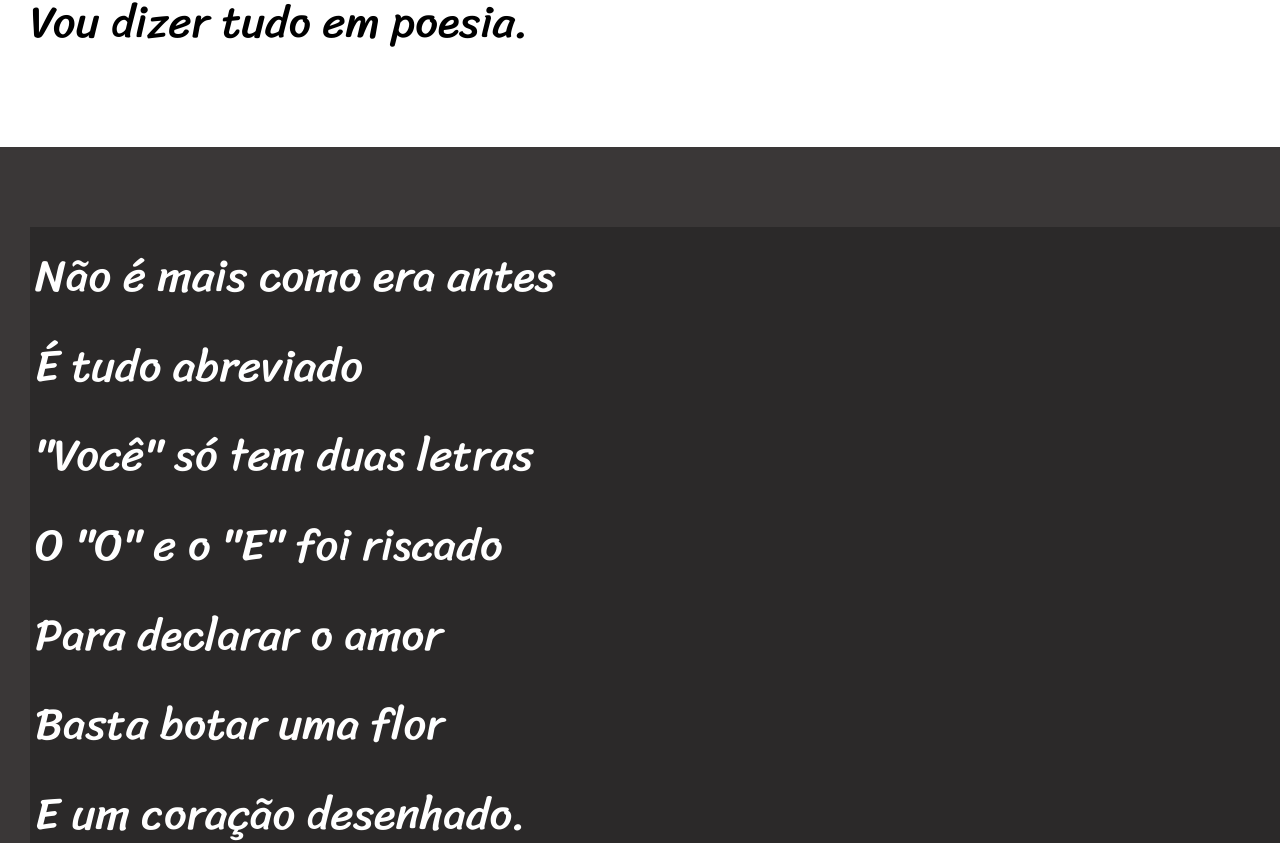
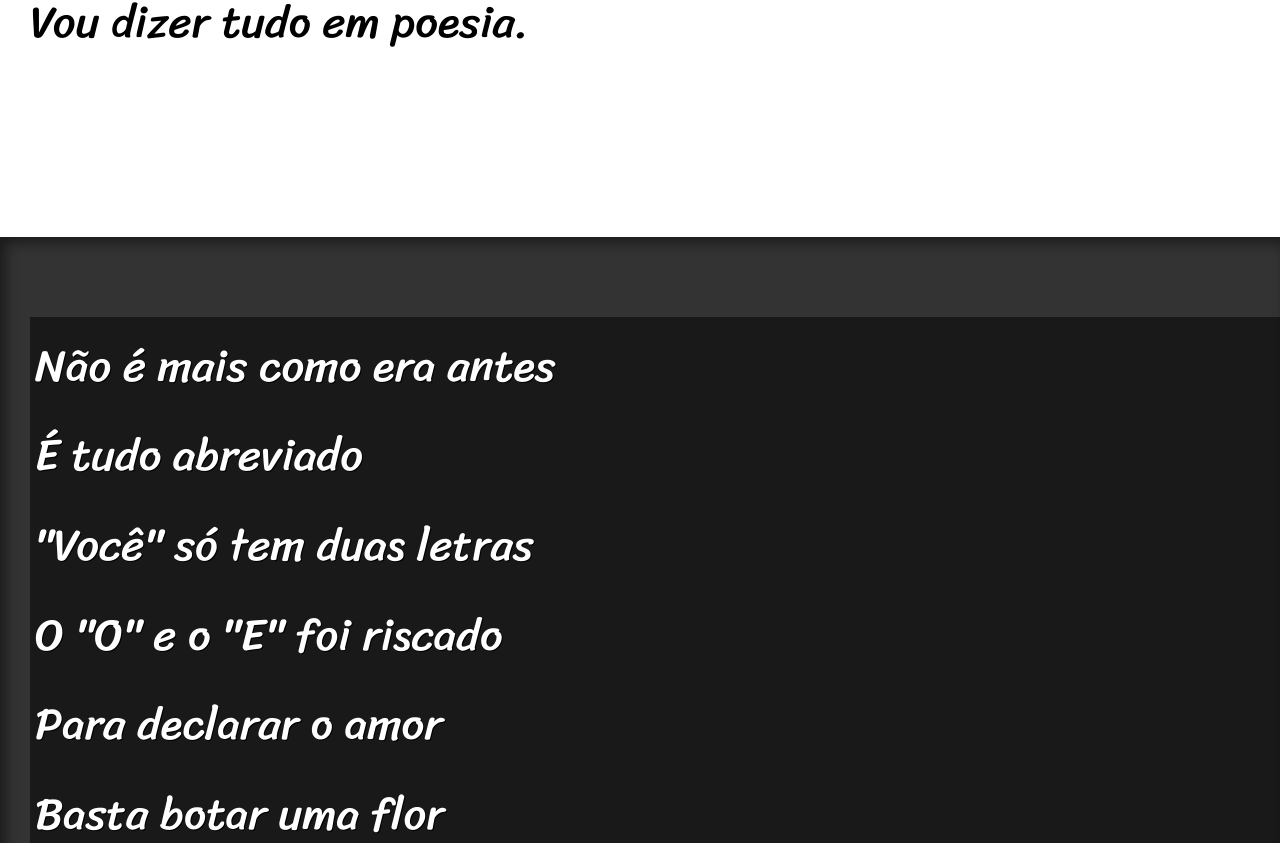
Before and after one commit to Fchico-r/html.css, a plain HTML site: page desafios/d012/index.html in a window 1280 px wide. Shown: the part 900-1743 px from the top of the page. Drawn offline with Linux system fonts and the light colour scheme.

Commit message:
atualizaçaão

```diff
--- a/desafios/d012/estilo/style.css
+++ b/desafios/d012/estilo/style.css
@@ -58,6 +58,10 @@ section {
     font-size: 3.5vw;
 }
 
+section > p {
+    padding-bottom: 2em;
+}
+
 section.normal {
     background-color: white;
     color: black;
@@ -65,15 +69,27 @@ section.normal {
 }
 
 section.imagem {
-    background-color: rgb(58, 55, 55);
+    background-color: rgb(51, 51, 51);
     color: white;
+    box-shadow: inset 6px 6px 13px 0px rgba(0, 0, 0, 0.473);
+    background-size: cover;
+    background-attachment: fixed;
 }
 
 section.imagem > p {
     display: inline block;
     padding: 5px;
-    background-color: rgba(0, 0, 0, 0.253);
+    background-color: rgba(0, 0, 0, 0.514);
+    text-shadow: 1px 1px 0px black;
+}
 
+section#img01 {
+    background-image: url('');
+    background-position: center;
+}
+
+section#img02 {
+   background-image: url('');
 }
 
 footer {
```
